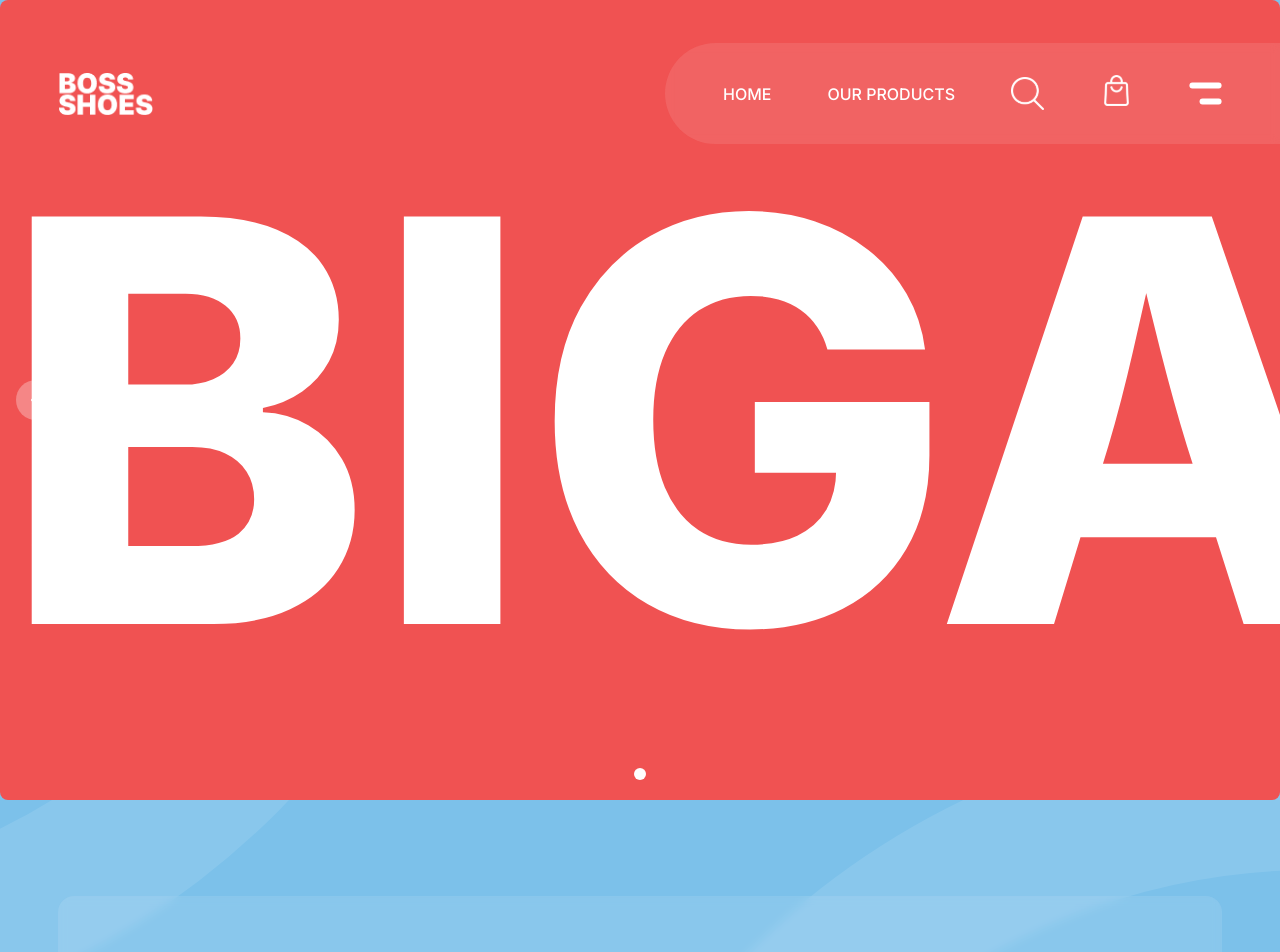
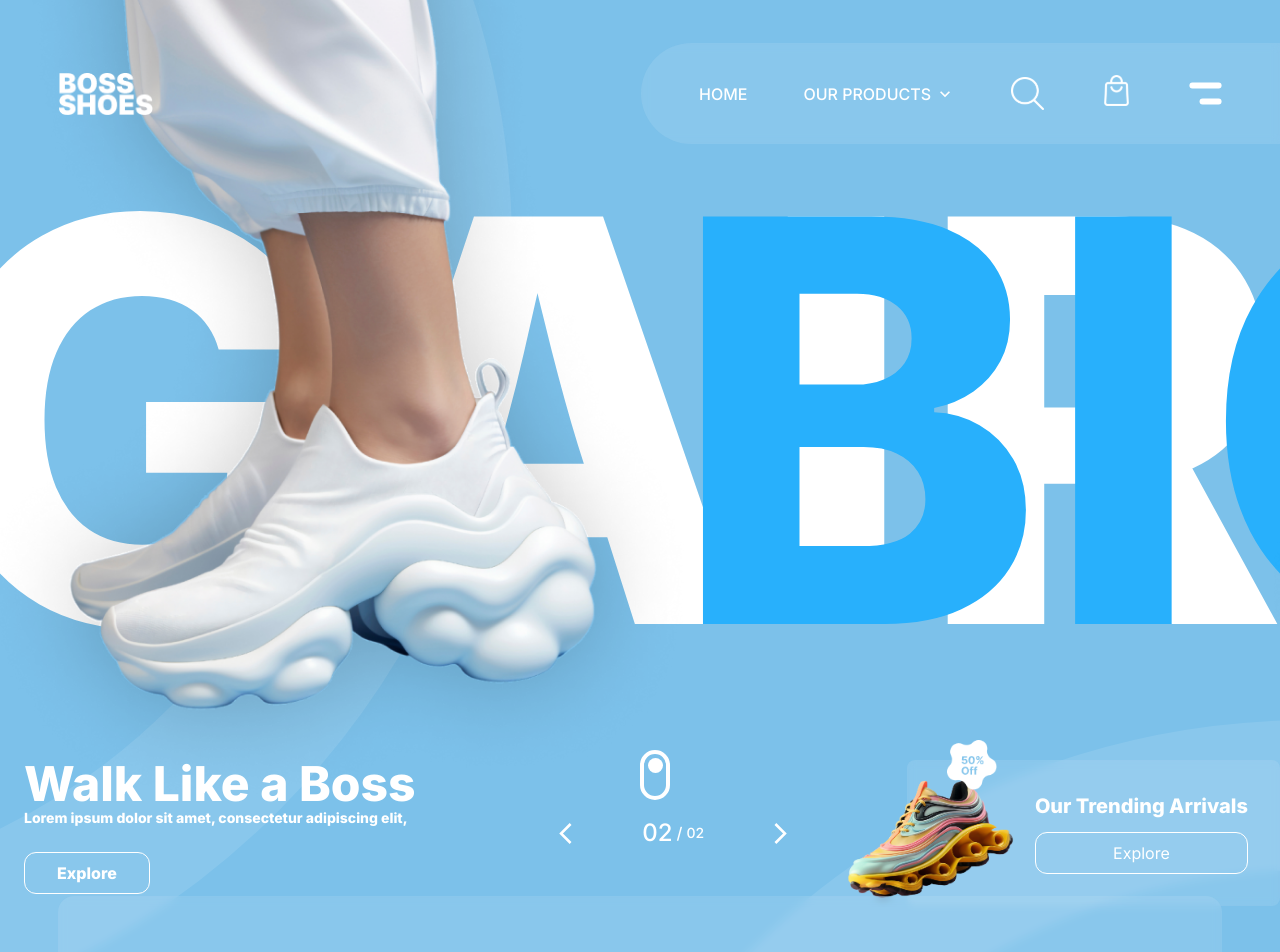
Before and after one commit to alexsolda/boss_shoes, a Next.js app: page / in a window 1280 px wide. Shown: the top 952 px of the page. Built offline with nearby package versions, Linux system fonts and the light colour scheme.

Commit message:
feat: banner section and mobile layout

```diff
--- a/src/app/globals.css
+++ b/src/app/globals.css
@@ -1,3 +1,8 @@
 @tailwind base;
 @tailwind components;
 @tailwind utilities;
+
+
+* {
+    scroll-behavior: smooth;
+}
--- a/src/app/layout.tsx
+++ b/src/app/layout.tsx
@@ -23,8 +23,8 @@ export default function RootLayout({
   return (
     <html lang="pt">
       <body className={`${inter.variable} relative z-50 h-full text-white font-normal font-inter bg-primary`}>
-        <div className="absolute z-0 h-[200vh] w-[200vh] border-[150px] border-white/10 rounded-full top-[-10%] right-[60%]" />
-        <div className="absolute z-0 h-[200vh] w-[200vh] border-[150px] border-white/10 rounded-full top-[90vh] left-[40%]" />
+        <div className="absolute overflow-hidden z-0 h-[200vh] w-[200vh] border-[150px] border-white/10 rounded-full top-[-10%] right-[60%]" />
+        <div className="absolute overflow-hidden z-0 h-[200vh] w-[200vh] border-[150px] border-white/10 rounded-full top-[90vh] left-[40%]" />
         <div>
           {children}
         </div>
--- a/src/components/Button/index.tsx
+++ b/src/components/Button/index.tsx
@@ -17,7 +17,7 @@ const Button = ({
   return (
     <button
       {...props}
-      className={`${outlined ? 'bg-transparent' : 'bg-primary'} ${!onlyIcon ? 'border border-white rounded-xl p-2 hover:bg-primary hover:scale-105' : ''} active:scale-95 transition`}
+      className={`${outlined ? 'bg-transparent' : 'bg-primary'} ${!onlyIcon ? 'border border-white rounded-xl py-2 px-8 hover:bg-primary hover:scale-105' : ''} active:scale-95 transition`}
     >
       {title && <p className="text-white">{title}</p>}
       {icon && icon}
--- /dev/null
+++ b/src/components/Dropdown/index.tsx
@@ -0,0 +1,35 @@
+import { Menu, MenuButton, MenuItem, MenuItems } from "@headlessui/react";
+import { ReactElement } from "react";
+import { MdKeyboardArrowDown } from "react-icons/md";
+
+type IDropdownProps = {
+    title: string
+    menus: string[];
+};
+
+const Dropdown = ({title, menus}: IDropdownProps):ReactElement => {
+    return (
+    <Menu>
+        <MenuButton>
+          <div className="flex items-center gap-1">
+            <p>{title}</p>
+            <MdKeyboardArrowDown size={20} />
+          </div>
+        </MenuButton>
+
+        <MenuItems
+          transition
+          anchor="bottom end"
+          className="mt-3 relative z-50 w-52 origin-top-right rounded-md bg-white p-1 transition duration-100 ease-out [--anchor-gap:var(--spacing-1)] focus:outline-none data-[closed]:scale-95 data-[closed]:opacity-0"
+        >
+         {menus.map((item) => (
+             <MenuItem key={item}>
+                <p className="hover:text-primary cursor-pointer text-sm text-gray-500 p-1 border-b border-gray-100">{item}</p>
+            </MenuItem>
+         ))}
+        </MenuItems>
+      </Menu>
+    )
+};
+
+export default Dropdown;
--- a/src/components/Footer/index.tsx
+++ b/src/components/Footer/index.tsx
@@ -1,6 +1,7 @@
 import { ReactElement } from "react";
 import Logo from "../Logo";
 import Link from "next/link";
+import Dropdown from "../Dropdown";
 
 const Footer = ():ReactElement => {
     return (
@@ -21,7 +22,9 @@ const Footer = ():ReactElement => {
                 </Link>
             </nav>
             <nav className="w-full grid xl:grid-cols-3 grid-cols-1 xl:gap-0 gap-6">
-                <p className="xl:text-left text-center">English</p>
+                <div className="xl:text-left text-center">
+                    <Dropdown title="English" menus={['Portuguese', 'Spanish', 'English']} />
+                </div>
                 <div className="flex flex-1 items-center justify-center gap-8 font-bold">
                     <a href="#" target="_blank">FB</a>
                     <a href="#" target="_blank">TW</a>
--- a/src/components/Header/index.tsx
+++ b/src/components/Header/index.tsx
@@ -4,6 +4,7 @@ import Link from "next/link";
 import SearchIcon from "../Icons/SearchIcon";
 import BurgerIcon from "../Icons/BurgerIcon";
 import Cart from "../Cart";
+import Dropdown from "../Dropdown";
 
 const Header = ():ReactElement => {
     return (
@@ -17,7 +18,7 @@ const Header = ():ReactElement => {
                     <Link passHref href="#">
                         <p>HOME</p>
                     </Link>
-                    <p>OUR PRODUCTS</p>
+                    <Dropdown title="OUR PRODUCTS" menus={['Menu 1', 'Menu 2', 'Menu 3']} />
                     </div>
                     <SearchIcon />
                     <Cart />
--- a/src/templates/BannerTemplate/index.tsx
+++ b/src/templates/BannerTemplate/index.tsx
@@ -1,15 +1,122 @@
 'use client'
+import Button from "@/components/Button";
 import { Carousel } from "flowbite-react";
-import { ReactElement } from "react";
+import Image from "next/image";
+import { ReactElement, useState } from "react";
+import { MdArrowBackIosNew, MdArrowForwardIos } from "react-icons/md";
+
+const carouselTheme = {
+    "root": {
+        "base": "relative flex-1",
+        "leftControl": "hidden",
+        "rightControl": "hidden"
+    },
+    "indicators": {
+        "active": {
+            "on": "bg-red-900"
+        }
+    }
+};
 
 const BannerTemplate = ():ReactElement => {
+
+    const [activeIndex, setActiveIndex] = useState('0');
+
+    const slides = [
+        <div key='1' className="relative flex items-center justify-center h-full">
+        <p className="xl:text-[560px] text-[100px] font-bold">BIGAIR</p>
+        <div className="absolute xl:w-[1000px] xl:h-[1000px] w-[600px] h-[600px]">
+            <Image
+                src="/images/banner-shoes.png"
+                sizes="50vw"
+                style={{ objectFit: 'contain' }}
+                alt="Detalhe da perna utilizando um modelo de tênis"
+                fill
+            />
+        </div>
+    </div>,
+    <div key='2' className="relative flex items-center justify-center h-full">
+    <p className="xl:text-[560px] text-[100px] text-blue-600 font-bold">BIGAIR</p>
+    <div className="absolute xl:w-[1000px] xl:h-[1000px] w-[600px] h-[600px]">
+        <Image
+            src="/images/banner-shoes.png"
+            sizes="50vw"
+            style={{ objectFit: 'contain' }}
+            alt="Detalhe da perna utilizando um modelo de tênis"
+            fill
+        />
+    </div>
+</div>
+
+    ];
+
     return (
-        <div className="h-[100vh]">
-            <Carousel>
-                <div className="relative h-full bg-red-500">
-                    <p className="text-[560px] font-bold">BIGAIR</p>
+        <div className="relative h-[100vh] flex flex-col">
+            <Carousel
+                onSlideChange={(index) => setActiveIndex(String(index + 1).padStart(2, '0')) }
+                theme={carouselTheme}
+                slideInterval={2000}
+                leftControl=""
+                rightControl=""
+                indicators={false}
+            >
+            {slides}
+            </Carousel>
+            <div className="relative xl:top-[-80px] top-0 flex xl:flex-row flex-col justify-between xl:gap-0 gap-8">
+                <div className="xl:ml mx-6 font-bold flex flex-col xl:items-start items-center">
+                    <p className="xl:text-5xl text-md">Walk Like a Boss</p>
+                    <p className="text-sm xl:text-left text-center">Lorem ipsum dolor sit amet, consectetur adipiscing elit,</p>
+                    <div className="mt-6">
+                        <Button title="Explore" />
+                    </div>
                 </div>
-            </Carousel>
+
+                <div className="flex items-center justify-between xl:order-none order-first">
+                    <div className="pr-16 cursor-pointer">
+                        <MdArrowBackIosNew size={25} />
+                    </div>
+                    <div className="font-medium flex items-center justify-center gap-1">
+                        <p className="text-2xl">{activeIndex}</p>
+                        <p>/</p>
+                        <p className="text-sm">{String(slides.length).padStart(2, '0')}</p>
+                    </div>
+                    <div className="pl-16 cursor-pointer">
+                        <MdArrowForwardIos size={25} />
+                    </div>
+                </div>
+
+                <div className="flex items-center xl:block relative flex flex-col gap-3 backdrop-blur-sm bg-white/10 p-8 xl:pl-32 pl-0 rounded-lg">
+                    <div className="absolute xl:top-[-60px] xl:left-[-100px] top-1 left-1">
+                        <div className="relative xl:block hidden">
+                            <div className="absolute z-50 xl:top-[20px] xl:right-[40px] top-[5px] right-[5px] xl:w-[50px] xl:h-[50px] w-[500px] h-[500px]">
+                                <Image
+                                    src='/images/promo.png'
+                                    sizes="50vw"
+                                    style={{ objectFit: 'contain' }}
+                                    alt='Imagem de um tênis'
+                                    fill
+                                />
+                            </div>
+                            <div className="relative mt-[20px] xl:w-[230px] xl:h-[230px] w-[80px] h-[80px]">
+                                <Image
+                                    src='/images/prod5.png'
+                                    sizes="50vw"
+                                    style={{ objectFit: 'contain' }}
+                                    alt='Imagem de um tênis'
+                                    fill
+                                />
+                            </div>
+                        </div>
+                    </div>
+                    <div className="flex flex-col gap-3">
+                        <p className="xl:text-xl text-md font-bold">Our Trending Arrivals</p>
+                        <Button title="Explore" />
+                    </div>
+                </div>
+            </div>
+            <a href="#infos" className="xl:block hidden group absolute bottom-0 left-[50%] flex h-[50px] w-[30px] border-4 border-white rounded-full p-1">
+                <div className="group-hover:translate-y-5 transition bg-white h-[15px] w-[15px] rounded-full" />
+            </a>
         </div>
     )
 };
--- a/src/templates/InfosTemplate/index.tsx
+++ b/src/templates/InfosTemplate/index.tsx
@@ -6,7 +6,7 @@ import { ReactElement } from "react";
 const InfosTemplate = ():ReactElement => {
     return (
        <Wrapper className="xl:mt-24 mt-16">
-         <div className="backdrop-blur-sm bg-white/10 grid grid-cols-1 xl:grid-cols-3 xl:gap-56 gap-16 items-stretch xl:p-16 p-8 rounded-2xl">
+         <div id='infos' className="backdrop-blur-sm bg-white/10 grid grid-cols-1 xl:grid-cols-3 xl:gap-56 gap-16 items-stretch xl:p-16 p-8 rounded-2xl">
             {mockHomeInfos.map((info) => (
                 <CardInfo
                     key={`key-${info.id}`}
```
Also changed, not shown: public/images/promo.png (added).
